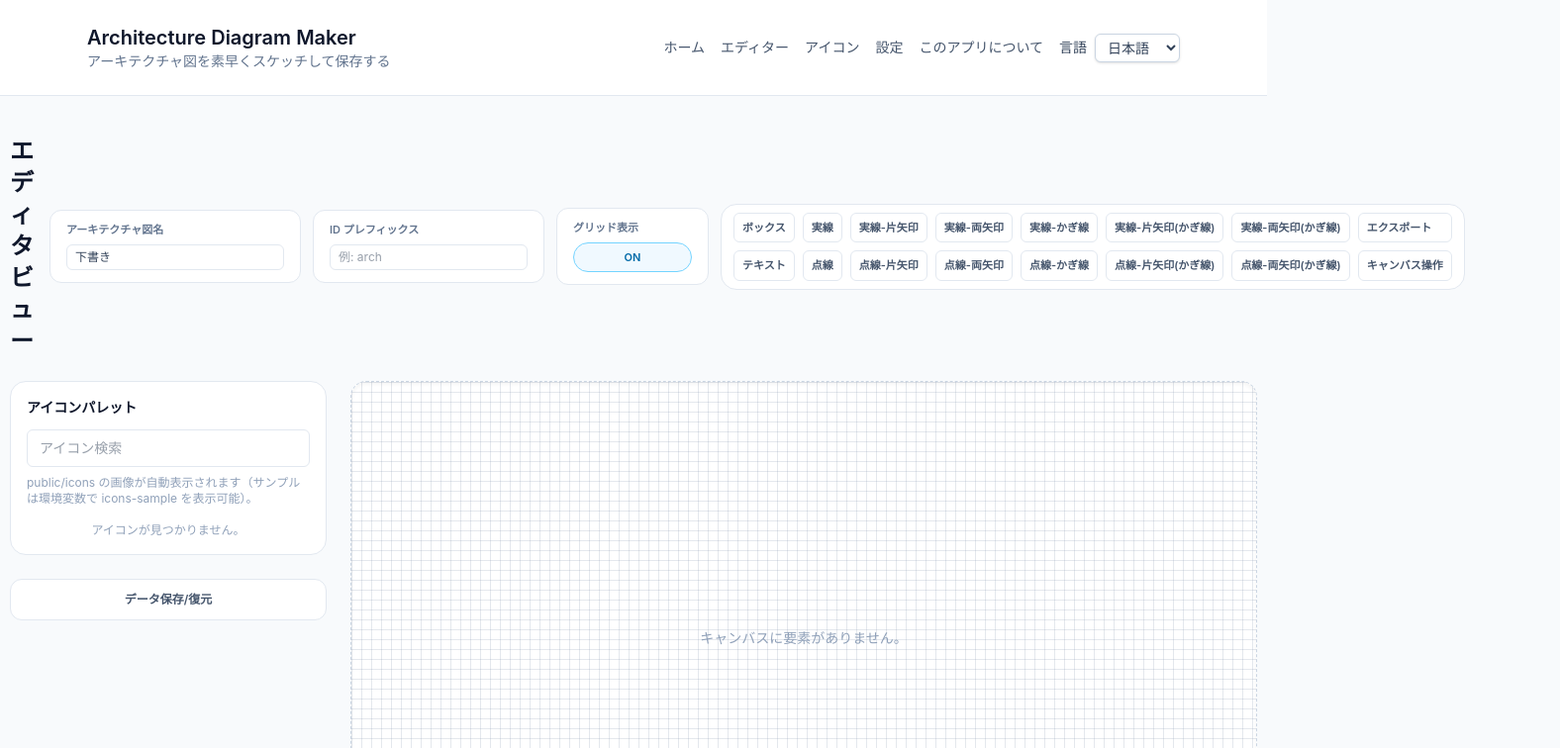
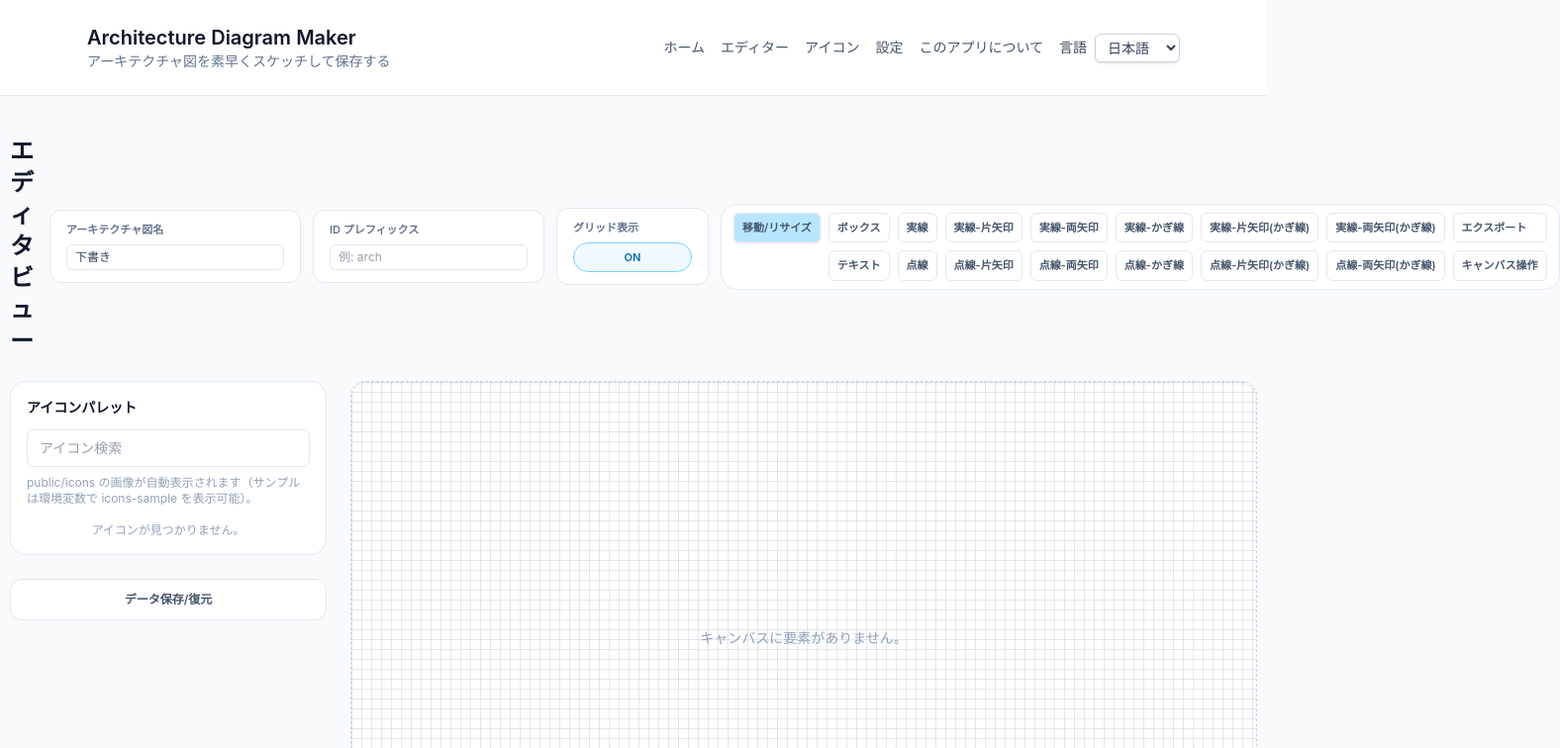
Before and after one commit to tokawa-ms/architecture-diagram-maker, a Next.js app: page /editor in a window 1280 px wide. Shown: the top 756 px of the page at 99% size, 1576 px wide, since content can reach past the window. Built offline with nearby package versions, Linux system fonts and the light colour scheme.

Commit message:
feat: add interaction mode management for diagram tools and canvas

```diff
--- a/src/app/editor/page.tsx
+++ b/src/app/editor/page.tsx
@@ -447,6 +447,9 @@ export default function EditorPage() {
     arrowEnds?: ArrowEnds;
     lineMode?: "straight" | "polyline";
   }>(null);
+  const [interactionMode, setInteractionMode] = useState<"edit" | "draw">(
+    "edit",
+  );
   const [storageModalOpen, setStorageModalOpen] = useState(false);
   const [historyLimit, setHistoryLimit] = useState(() => getHistoryLimit());
   const [historyPast, setHistoryPast] = useState<
@@ -771,8 +774,10 @@ export default function EditorPage() {
         prev.arrowEnds === nextTool.arrowEnds &&
         (prev.lineMode ?? "straight") === (nextTool.lineMode ?? "straight")
       ) {
+        setInteractionMode("edit");
         return null;
       }
+      setInteractionMode("draw");
       return {
         ...nextTool,
         lineMode: nextTool.lineMode ?? "straight",
@@ -937,8 +942,14 @@ export default function EditorPage() {
     applySelection([elementWithIcon.id]);
   };
 
-  const handleUpdateElement = (id: string, updates: Partial<DiagramElement>) => {
-    recordHistoryIfNeeded();
+  const handleUpdateElement = (
+    id: string,
+    updates: Partial<DiagramElement>,
+    options?: { skipHistory?: boolean },
+  ) => {
+    if (!options?.skipHistory) {
+      recordHistoryIfNeeded();
+    }
     updateElements((elements) =>
       elements.map((element) => {
         if (element.id !== id) {
@@ -975,6 +986,13 @@ export default function EditorPage() {
         } as DiagramElement;
       }),
     );
+  };
+
+  const handleUpdateElementFromCanvas = (
+    id: string,
+    updates: Partial<DiagramElement>,
+  ) => {
+    handleUpdateElement(id, updates, { skipHistory: true });
   };
 
   const handleClear = () => {
@@ -1465,9 +1483,6 @@ export default function EditorPage() {
 
   const canGroup = selectedElements.length >= 2;
   const canUngroup = selectedElements.some((element) => element.groupId);
-  const isLineCreationMode =
-    Boolean(activeTool) &&
-    (activeTool?.type === "arrow" || activeTool?.type === "line");
 
   return (
     <div className="flex min-h-screen flex-col">
@@ -1533,6 +1548,7 @@ export default function EditorPage() {
                   variant="toolbar"
                   labels={{
                     title: messages.panelToolsTitle,
+                    toolMoveResize: messages.toolMoveResize,
                     toolBox: messages.toolBox,
                     toolText: messages.toolText,
                     toolLineSolid: messages.toolLineSolid,
@@ -1562,6 +1578,13 @@ export default function EditorPage() {
                     loadSample: messages.loadSample,
                   }}
                   activeTool={activeTool}
+                  interactionMode={interactionMode}
+                  onChangeMode={(mode) => {
+                    setInteractionMode(mode);
+                    if (mode === "edit") {
+                      setActiveTool(null);
+                    }
+                  }}
                   selected={selectedElement}
                   onAddElement={handleAddElement}
                   onClear={handleClear}
@@ -1606,7 +1629,8 @@ export default function EditorPage() {
                   emptyMessage={messages.canvasEmpty}
                   showGrid={showGrid}
                   activeTool={activeTool}
-                  disableElementInteractions={isLineCreationMode}
+                  interactionMode={interactionMode}
+                  disableElementInteractions={interactionMode !== "edit"}
                   previewLabels={{
                     box: defaultLabels.box,
                     text: defaultLabels.text,
@@ -1615,7 +1639,7 @@ export default function EditorPage() {
                     applySelection(ids);
                     setContextMenu(null);
                   }}
-                  onUpdate={handleUpdateElement}
+                  onUpdate={handleUpdateElementFromCanvas}
                   onCreateElement={handleCreateElementFromDrag}
                   onMoveSelection={handleMoveSelection}
                   onInteractionStart={startInteraction}
@@ -1625,6 +1649,11 @@ export default function EditorPage() {
                     const nextSelection = resolveSelection([args.elementId]);
                     setSelectedIds(nextSelection);
                     setContextMenu({ elementIds: nextSelection, ...position });
+                  }}
+                  onCanvasContextMenu={() => {
+                    setInteractionMode("edit");
+                    setActiveTool(null);
+                    setContextMenu(null);
                   }}
                 />
               </div>
--- a/src/components/DiagramCanvas.tsx
+++ b/src/components/DiagramCanvas.tsx
@@ -9,6 +9,7 @@ interface DiagramCanvasProps {
   emptyMessage: string;
   showGrid: boolean;
   disableElementInteractions?: boolean;
+  interactionMode?: "edit" | "draw";
   activeTool?: {
     type: DiagramElement["type"];
     style?: "solid" | "dashed";
@@ -44,6 +45,7 @@ interface DiagramCanvasProps {
     clientX: number;
     clientY: number;
   }) => void;
+  onCanvasContextMenu?: (args: { clientX: number; clientY: number }) => void;
 }
 
 const getElementStyle = (element: DiagramElement) => {
@@ -408,7 +410,7 @@ const Arrow = ({
         </defs>
       )}
 
-      {selected && (
+      {selected && !disableElementInteractions && (
         <>
           <circle
             cx={relativePoints[0].x}
@@ -535,6 +537,7 @@ const Draggable = ({
 
   const isResizable =
     selected &&
+    !disableElementInteractions &&
     (element.type === "box" || element.type === "text" || element.type === "icon");
 
   useEffect(() => {
@@ -592,6 +595,7 @@ const Draggable = ({
     handle: "nw" | "ne" | "sw" | "se",
     event: React.PointerEvent<HTMLDivElement>,
   ) => {
+    if (disableElementInteractions) return;
     event.preventDefault();
     event.stopPropagation();
     onSelect();
@@ -672,6 +676,7 @@ export default function DiagramCanvas({
   emptyMessage,
   showGrid,
   activeTool,
+  interactionMode = "edit",
   previewLabels,
   onSelect,
   onUpdate,
@@ -681,7 +686,9 @@ export default function DiagramCanvas({
   onMoveSelection,
   onOpenContextMenu,
   disableElementInteractions,
+  onCanvasContextMenu,
 }: DiagramCanvasProps) {
+  const allowElementInteractions = interactionMode === "edit" && !disableElementInteractions;
   const gridSize = 10;
   const snapValue = (value: number) => Math.round(value / gridSize) * gridSize;
   const snapLinePoints = (args: {
@@ -823,6 +830,13 @@ export default function DiagramCanvas({
         backgroundSize: showGrid ? `${gridSize}px ${gridSize}px` : undefined,
         backgroundPosition: showGrid ? "0 0" : undefined,
       }}
+      onContextMenu={(event) => {
+        const isCanvasTarget = event.target === event.currentTarget;
+        if (!isCanvasTarget) return;
+        event.preventDefault();
+        event.stopPropagation();
+        onCanvasContextMenu?.({ clientX: event.clientX, clientY: event.clientY });
+      }}
       onPointerDown={(event) => {
         if (event.button !== 0) return;
         const isCanvasTarget = event.target === event.currentTarget;
@@ -830,7 +844,7 @@ export default function DiagramCanvas({
         const rect = event.currentTarget.getBoundingClientRect();
         const startX = event.clientX - rect.left;
         const startY = event.clientY - rect.top;
-        if (activeTool && isPolylineMode) {
+        if (interactionMode === "draw" && activeTool && isPolylineMode) {
           event.currentTarget.setPointerCapture(event.pointerId);
           onSelect([]);
           setSelectionBox(null);
@@ -875,12 +889,13 @@ export default function DiagramCanvas({
           });
           return;
         }
-        if (activeTool) {
+        if (interactionMode === "draw" && activeTool) {
           event.currentTarget.setPointerCapture(event.pointerId);
           setDrawState({ startX, startY, currentX: startX, currentY: startY });
           onSelect([]);
           return;
         }
+        if (interactionMode !== "edit") return;
         event.currentTarget.setPointerCapture(event.pointerId);
         setSelectionBox({ startX, startY, currentX: startX, currentY: startY });
         onSelect([]);
@@ -992,7 +1007,7 @@ export default function DiagramCanvas({
             );
           }
         }
-        if (drawState && activeTool) {
+        if (interactionMode === "draw" && drawState && activeTool) {
           const rect = event.currentTarget.getBoundingClientRect();
           const endX = event.clientX - rect.left;
           const endY = event.clientY - rect.top;
@@ -1221,7 +1236,7 @@ export default function DiagramCanvas({
               selectionIdsForDrag={selectionIdsForDrag}
               onInteractionStart={onInteractionStart}
               onInteractionEnd={onInteractionEnd}
-              disableElementInteractions={disableElementInteractions}
+              disableElementInteractions={!allowElementInteractions}
             />
           );
         }
@@ -1241,7 +1256,7 @@ export default function DiagramCanvas({
             selectionIdsForDrag={selectionIdsForDrag}
             onInteractionStart={onInteractionStart}
             onInteractionEnd={onInteractionEnd}
-            disableElementInteractions={disableElementInteractions}
+            disableElementInteractions={!allowElementInteractions}
           >
             {element.type === "icon" && (
               <div className="flex h-full w-full flex-col items-center justify-center gap-2">
--- a/src/components/DiagramTools.tsx
+++ b/src/components/DiagramTools.tsx
@@ -13,6 +13,7 @@ interface DiagramToolsProps {
   variant?: "sidebar" | "toolbar";
   labels: {
     title: string;
+    toolMoveResize: string;
     toolBox: string;
     toolText: string;
     toolLineSolid: string;
@@ -47,6 +48,8 @@ interface DiagramToolsProps {
     arrowEnds?: ArrowEnds;
     lineMode?: "straight" | "polyline";
   } | null;
+  interactionMode: "edit" | "draw";
+  onChangeMode: (mode: "edit" | "draw") => void;
   selected: DiagramElement | null;
   onAddElement: (
     type: DiagramElementType,
@@ -68,6 +71,8 @@ export default function DiagramTools({
   variant = "sidebar",
   labels,
   activeTool,
+  interactionMode,
+  onChangeMode,
   selected,
   onAddElement,
   onClear,
@@ -82,7 +87,7 @@ export default function DiagramTools({
   const baseButtonClass =
     "whitespace-nowrap rounded-md border border-slate-200 px-2 py-1.5 text-[11px] font-semibold text-slate-600 hover:border-sky-300 hover:text-slate-900";
   const activeButtonClass =
-    "border-sky-400 bg-sky-50 text-sky-700";
+    "border-sky-500 bg-sky-200 text-sky-900 shadow-sm";
   const menuItemClass =
     "block w-full px-3 py-2 text-left text-xs font-semibold text-slate-700 hover:bg-slate-50";
 
@@ -108,6 +113,8 @@ export default function DiagramTools({
     activeTool.arrowEnds === arrowEnds &&
     (activeTool.lineMode ?? "straight") === (lineMode ?? "straight");
 
+  const isMoveResizeActive = interactionMode === "edit";
+
   // Note: bring-front / send-back are intentionally not exposed here;
   // they are available via the canvas context menu.
   void onBringFront;
@@ -117,6 +124,16 @@ export default function DiagramTools({
     return (
       <div className="relative z-10 rounded-2xl border border-slate-200 bg-white px-3 py-2">
         <div className="grid auto-cols-max grid-flow-col grid-rows-2 gap-2 overflow-x-auto">
+          <button
+            type="button"
+            className={`${baseButtonClass} ${
+              isMoveResizeActive ? activeButtonClass : ""
+            }`}
+            onClick={() => onChangeMode("edit")}
+          >
+            {labels.toolMoveResize}
+          </button>
+          <div aria-hidden="true" />
           <button
             type="button"
             className={`${baseButtonClass} ${
@@ -353,12 +370,22 @@ export default function DiagramTools({
           <button
             type="button"
             className={`${baseButtonClass} ${
+              isMoveResizeActive ? activeButtonClass : ""
+            }`}
+            onClick={() => onChangeMode("edit")}
+          >
+            {labels.toolMoveResize}
+          </button>
+          <button
+            type="button"
+            className={`${baseButtonClass} ${
               isActive("box") ? activeButtonClass : ""
             }`}
             onClick={() => onAddElement("box")}
           >
             {labels.toolBox}
           </button>
+          <div aria-hidden="true" />
           <button
             type="button"
             className={`${baseButtonClass} ${
--- a/src/lib/i18n.ts
+++ b/src/lib/i18n.ts
@@ -32,6 +32,7 @@ const messages = {
       "JSON 形式で保存します。Cosmos DB を設定している場合はクラウドにも保存します。",
     storageMenuButton: "データ保存/復元",
     modalClose: "閉じる",
+    toolMoveResize: "移動/リサイズ",
     toolBox: "ボックス",
     toolText: "テキスト",
     toolLineSolid: "実線",
@@ -168,6 +169,7 @@ const messages = {
       "Saved as JSON. If Cosmos DB is configured, it also saves to the cloud.",
     storageMenuButton: "Save/Load",
     modalClose: "Close",
+    toolMoveResize: "Move/Resize",
     toolBox: "Box",
     toolText: "Text",
     toolLineSolid: "Solid line",
```
